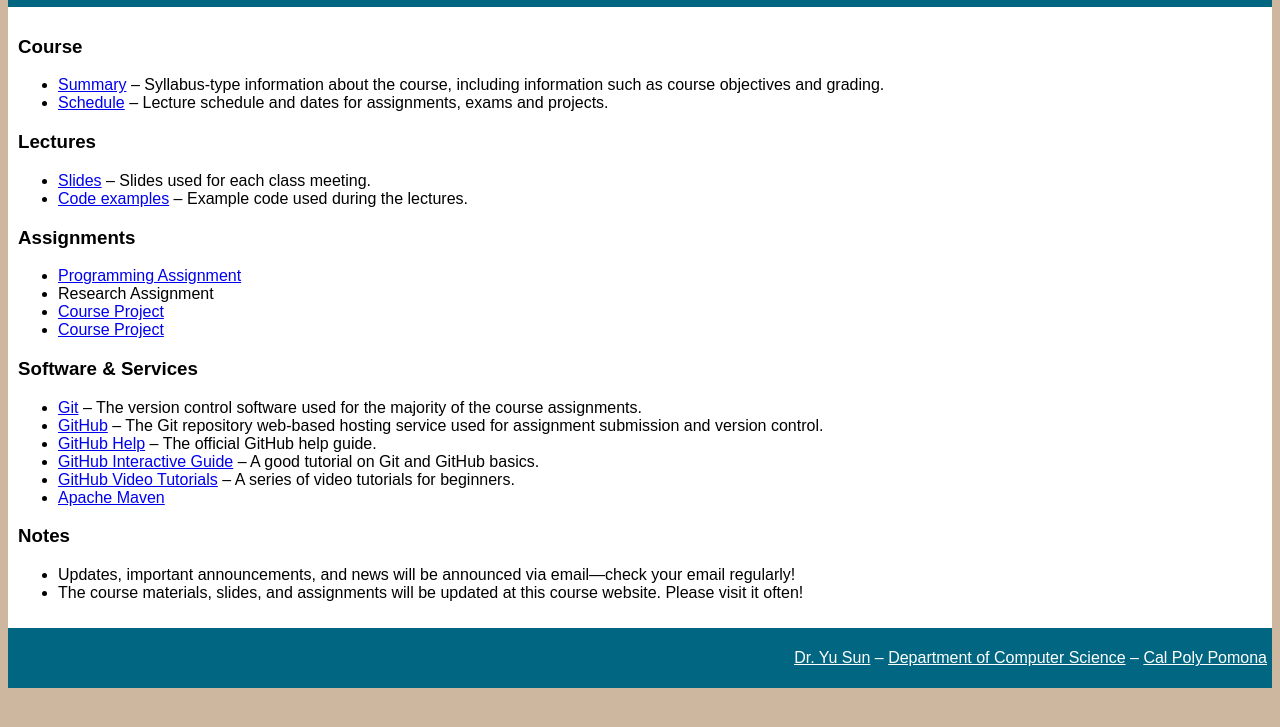
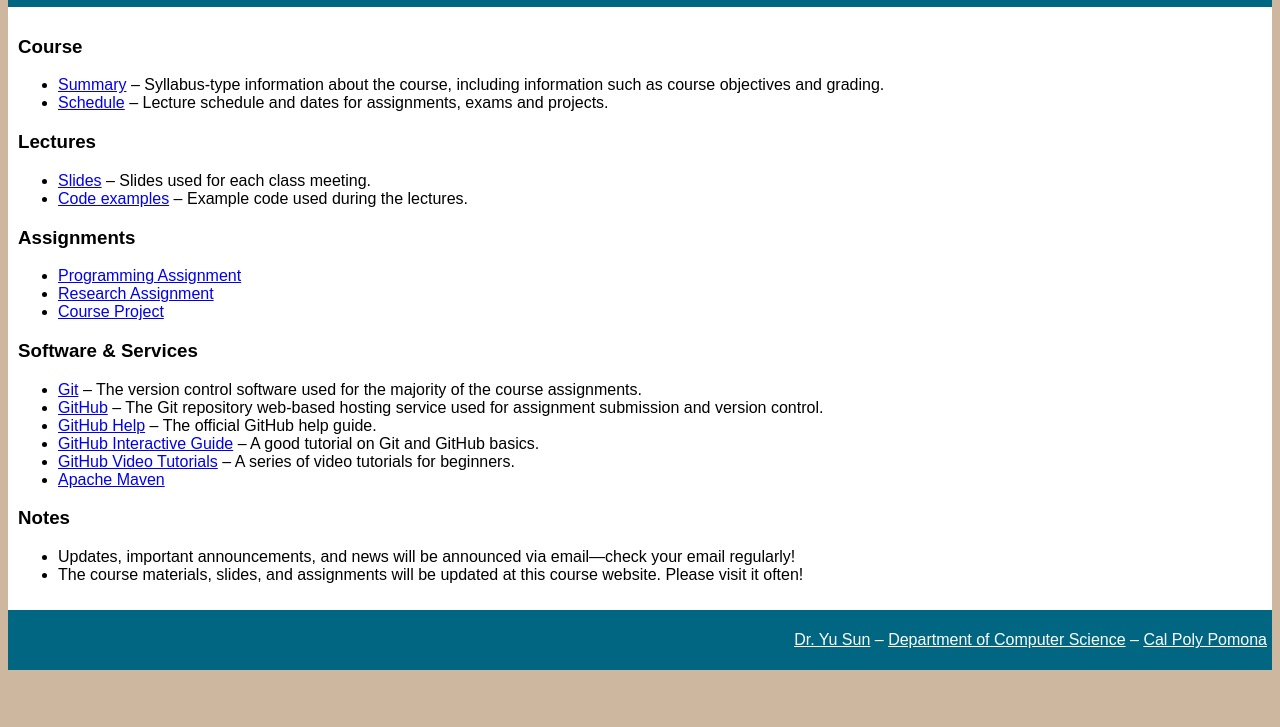
Before and after one commit to csupomona-cs585/csupomona-cs585.github.io, a plain HTML site: page index.html in a window 1280 px wide. Shown: the part 71-798 px from the top of the page. Drawn offline with nearby package versions, Linux system fonts and the light colour scheme.

Commit message:
fix the order

```diff
--- a/index.html
+++ b/index.html
@@ -33,9 +33,8 @@
 
 		<ul>
 			<li><a href="assignments/CS585ProgrammingAssignment.pdf">Programming Assignment</a></li>
-			<li>Research Assignment</li>
+			<li><a href="assignments/CS585ResearchAssignment.pdf">Research Assignment</a></li>
 			<li><a href="assignments/CS585CourseProject.pdf">Course Project</a></li>
-			<li><a href="assignments/CS585ResearchAssignment.pdf">Course Project</a></li>
 		</ul>
 
 		<h3>Software & Services</h3>
```
